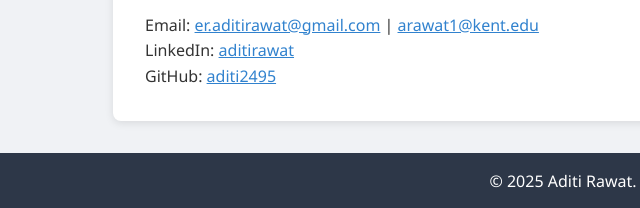
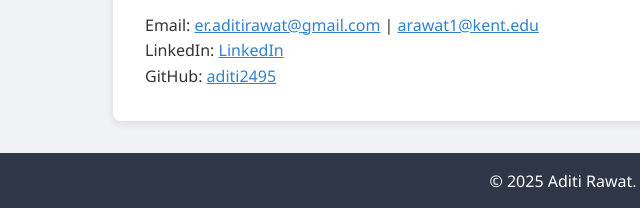
Before and after one commit to aditi2495/aditi2495.github.io, a plain HTML site: page index.html in a window 1280 px wide. Shown: the part 2301-2509 px from the top of the page, 77-717 px from the left. Drawn offline with Linux system fonts and the light colour scheme.

Commit message:
index.html

```diff
--- a/index.html
+++ b/index.html
@@ -108,7 +108,7 @@
   <section id="contact">
     <h2>Contact</h2>
     <p>Email: <a href="mailto:er.aditirawat@gmail.com">er.aditirawat@gmail.com</a> | <a href="mailto:arawat1@kent.edu">arawat1@kent.edu</a></p>
-    <p>LinkedIn: <a href="www.linkedin.com/in/eraditirawat" target="_blank">aditirawat</a></p>
+    <p>LinkedIn: <a href="www.linkedin.com/in/eraditirawat" target="_blank">LinkedIn</a></p>
     <p>GitHub: <a href="https://github.com/aditi2495" target="_blank">aditi2495</a></p>
   </section>
 
```
